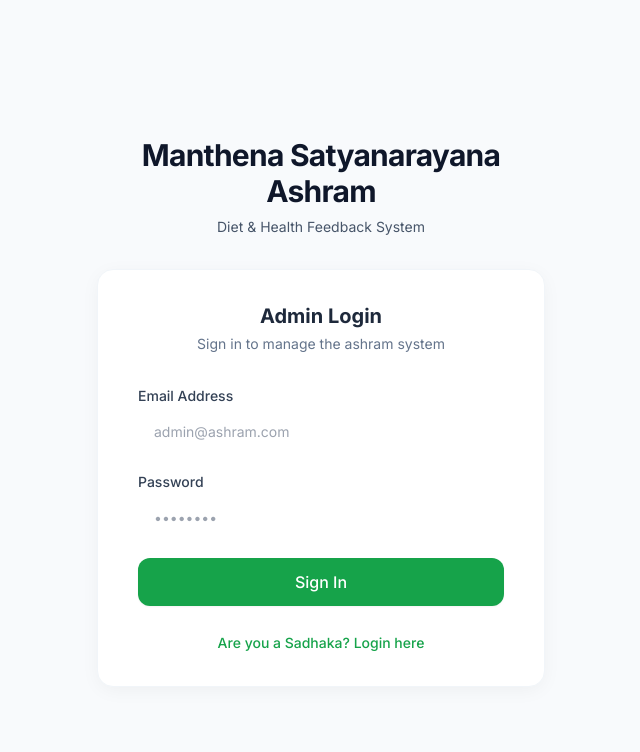
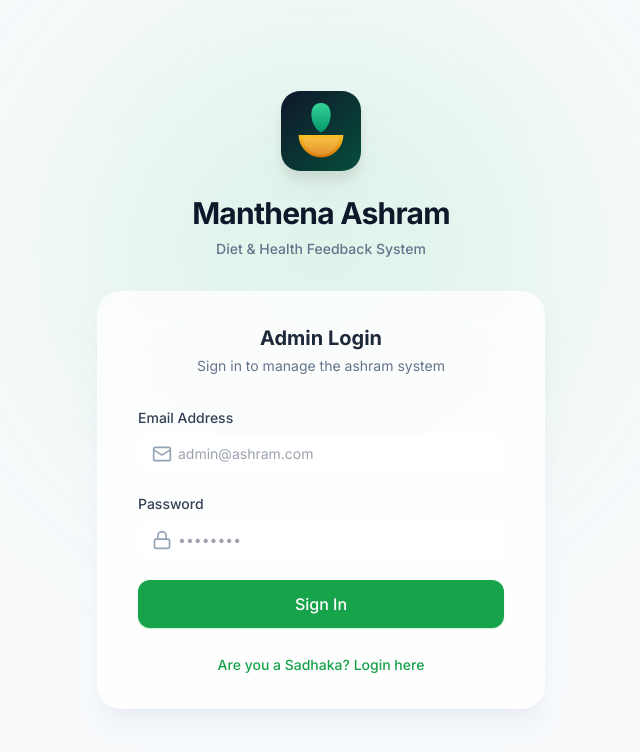
Before and after one commit to Vishnu30543/Meal-Feedback-Platform, a React (Vite) app in the folder frontend/: page /login/admin in a window 1280 px wide. Shown: the top 752 px of the page, without its empty margins (319-959 px from the left). Built offline with nearby package versions, Linux system fonts and the light colour scheme; no server answers.

Commit message:
UX improvements

```diff
--- a/frontend/src/layouts/AuthLayout.tsx
+++ b/frontend/src/layouts/AuthLayout.tsx
@@ -9,18 +9,24 @@ export default function AuthLayout() {
   }
 
   return (
-    <div className="min-h-screen bg-background dark:bg-slate-900 transition-colors duration-300 flex flex-col justify-center py-12 sm:px-6 lg:px-8">
-      <div className="sm:mx-auto sm:w-full sm:max-w-md">
-        <h2 className="mt-6 text-center text-3xl font-extrabold text-slate-900 dark:text-slate-50 tracking-tight">
-          Manthena Satyanarayana Ashram
+    <div className="min-h-screen bg-slate-50 dark:bg-slate-950 flex flex-col justify-center py-12 px-4 sm:px-6 lg:px-8 relative overflow-hidden transition-colors duration-300">
+      {/* Decorative background blobs */}
+      <div className="absolute top-0 left-1/2 -translate-x-1/2 w-full max-w-lg h-[500px] bg-primary-500/10 dark:bg-primary-500/5 blur-[100px] rounded-full pointer-events-none" />
+
+      <div className="sm:mx-auto sm:w-full sm:max-w-md relative z-10">
+        <div className="flex justify-center mb-6">
+          <img src="/favicon.svg" alt="Ashram Logo" className="w-20 h-20 drop-shadow-xl" />
+        </div>
+        <h2 className="text-center text-3xl font-extrabold text-slate-900 dark:text-white tracking-tight">
+          Manthena Ashram
         </h2>
-        <p className="mt-2 text-center text-sm text-slate-600 dark:text-slate-300">
+        <p className="mt-2 text-center text-sm font-medium text-slate-500 dark:text-slate-400">
           Diet & Health Feedback System
         </p>
       </div>
 
-      <div className="mt-8 sm:mx-auto sm:w-full sm:max-w-md">
-        <div className="bg-white dark:bg-slate-800 py-8 px-4 shadow-soft sm:rounded-2xl sm:px-10 border border-slate-100 dark:border-slate-700">
+      <div className="mt-8 sm:mx-auto sm:w-full sm:max-w-md relative z-10">
+        <div className="bg-white/80 dark:bg-slate-900/80 backdrop-blur-xl py-8 px-6 shadow-xl shadow-slate-200/50 dark:shadow-none sm:rounded-3xl sm:px-10 border border-white/20 dark:border-slate-800/50">
           <Outlet />
         </div>
       </div>
--- a/frontend/src/pages/auth/AdminLogin.tsx
+++ b/frontend/src/pages/auth/AdminLogin.tsx
@@ -4,7 +4,7 @@ import { zodResolver } from '@hookform/resolvers/zod';
 import { z } from 'zod';
 import { useAuth } from '../../context/AuthContext';
 import api from '../../api/axios';
-import { Loader2 } from 'lucide-react';
+import { Loader2, Mail, Lock } from 'lucide-react';
 import { Link } from 'react-router-dom';
 
 const loginSchema = z.object({
@@ -53,37 +53,47 @@ export default function AdminLogin() {
       <form onSubmit={handleSubmit(onSubmit)} className="space-y-5">
         <div>
           <label className="label-text">Email Address</label>
+          <div className="relative">
+            <div className="absolute inset-y-0 left-0 pl-3.5 flex items-center pointer-events-none text-slate-400">
+              <Mail className="h-5 w-5" />
+            </div>
             <input
               type="email"
               {...register('email')}
-            className={`input-field ${errors.email ? 'border-red-300 focus:border-red-500 focus:ring-red-500/20' : ''}`}
+              className={`input-field pl-10 ${errors.email ? 'border-red-300 focus:border-red-500 focus:ring-red-500/20' : ''}`}
               placeholder="admin@ashram.com"
             />
+          </div>
           {errors.email && <p className="mt-1.5 text-sm text-red-600">{errors.email.message}</p>}
         </div>
 
         <div>
           <label className="label-text">Password</label>
+          <div className="relative">
+            <div className="absolute inset-y-0 left-0 pl-3.5 flex items-center pointer-events-none text-slate-400">
+              <Lock className="h-5 w-5" />
+            </div>
             <input
               type="password"
               {...register('password')}
-            className={`input-field ${errors.password ? 'border-red-300 focus:border-red-500 focus:ring-red-500/20' : ''}`}
+              className={`input-field pl-10 ${errors.password ? 'border-red-300 focus:border-red-500 focus:ring-red-500/20' : ''}`}
               placeholder="••••••••"
             />
+          </div>
           {errors.password && <p className="mt-1.5 text-sm text-red-600">{errors.password.message}</p>}
         </div>
 
         <button
           type="submit"
           disabled={isSubmitting}
-          className="btn-primary w-full flex justify-center py-3 text-base"
+          className="btn-primary w-full flex justify-center py-3 text-base shadow-primary-500/25 mt-2"
         >
           {isSubmitting ? <Loader2 className="w-5 h-5 animate-spin" /> : 'Sign In'}
         </button>
       </form>
 
       <div className="text-center mt-6">
-        <Link to="/login" className="text-sm font-medium text-primary-600 hover:text-primary-500">
+        <Link to="/login" className="text-sm font-medium text-primary-600 hover:text-primary-500 dark:text-primary-400 dark:hover:text-primary-300 transition-colors">
           Are you a Sadhaka? Login here
         </Link>
       </div>
--- a/frontend/src/pages/auth/ResidentLogin.tsx
+++ b/frontend/src/pages/auth/ResidentLogin.tsx
@@ -4,7 +4,7 @@ import { zodResolver } from '@hookform/resolvers/zod';
 import { z } from 'zod';
 import { useAuth } from '../../context/AuthContext';
 import api from '../../api/axios';
-import { Loader2 } from 'lucide-react';
+import { Loader2, UserCircle, Calendar } from 'lucide-react';
 import { Link } from 'react-router-dom';
 
 const loginSchema = z.object({
@@ -53,36 +53,46 @@ export default function ResidentLogin() {
       <form onSubmit={handleSubmit(onSubmit)} className="space-y-5">
         <div>
           <label className="label-text">Sadhaka ID</label>
+          <div className="relative">
+            <div className="absolute inset-y-0 left-0 pl-3.5 flex items-center pointer-events-none text-slate-400">
+              <UserCircle className="h-5 w-5" />
+            </div>
             <input
               type="text"
               {...register('residentCode')}
-            className={`input-field ${errors.residentCode ? 'border-red-300 focus:border-red-500 focus:ring-red-500/20' : ''}`}
+              className={`input-field pl-10 ${errors.residentCode ? 'border-red-300 focus:border-red-500 focus:ring-red-500/20' : ''}`}
               placeholder="e.g. 1001"
             />
+          </div>
           {errors.residentCode && <p className="mt-1.5 text-sm text-red-600">{errors.residentCode.message}</p>}
         </div>
 
         <div>
           <label className="label-text">Camp Start Date</label>
+          <div className="relative">
+            <div className="absolute inset-y-0 left-0 pl-3.5 flex items-center pointer-events-none text-slate-400">
+              <Calendar className="h-5 w-5" />
+            </div>
             <input
               type="date"
               {...register('campStartDate')}
-            className={`input-field ${errors.campStartDate ? 'border-red-300 focus:border-red-500 focus:ring-red-500/20' : ''}`}
+              className={`input-field pl-10 ${errors.campStartDate ? 'border-red-300 focus:border-red-500 focus:ring-red-500/20' : ''}`}
             />
+          </div>
           {errors.campStartDate && <p className="mt-1.5 text-sm text-red-600">{errors.campStartDate.message}</p>}
         </div>
 
         <button
           type="submit"
           disabled={isSubmitting}
-          className="btn-primary w-full flex justify-center py-3 text-base"
+          className="btn-primary w-full flex justify-center py-3 text-base shadow-primary-500/25 mt-2"
         >
           {isSubmitting ? <Loader2 className="w-5 h-5 animate-spin" /> : 'Enter App'}
         </button>
       </form>
 
       <div className="text-center mt-6">
-        <Link to="/login/admin" className="text-sm font-medium text-slate-500 dark:text-slate-400 dark:text-slate-500 hover:text-slate-700 dark:text-slate-200 transition-colors">
+        <Link to="/login/admin" className="text-sm font-medium text-slate-500 hover:text-slate-700 dark:text-slate-400 dark:hover:text-slate-300 transition-colors">
           Admin Login
         </Link>
       </div>
--- a/frontend/src/pages/resident/Dashboard.tsx
+++ b/frontend/src/pages/resident/Dashboard.tsx
@@ -129,7 +129,11 @@ export default function ResidentDashboard() {
         <div className="bg-white dark:bg-slate-800 rounded-[15px] p-5 sm:p-6 flex flex-col sm:flex-row items-center justify-between gap-4">
           <div className="flex-1 w-full">
             <div className="flex items-center gap-2 mb-1">
-              <h3 className="text-lg font-bold text-slate-800 dark:text-slate-100">Today's Lunch</h3>
+              <h3 className="text-lg font-bold text-slate-800 dark:text-slate-100">
+                {progress?.totalDishes > 0 && !progress?.editable
+                  ? 'Camp Session Completed'
+                  : 'Daily Meal Feedback'}
+              </h3>
               {progress?.totalDishes > 0 && progress?.editable && (progress.ratedDishes < progress.totalDishes || !progress.overallRated) && (
                 <span className="inline-flex items-center gap-1 px-2 py-0.5 rounded text-[10px] font-bold uppercase tracking-wider bg-amber-100 text-amber-700 dark:bg-amber-900/40 dark:text-amber-400">
                   <Bell className="w-3 h-3" /> Pending
@@ -138,8 +142,14 @@ export default function ResidentDashboard() {
             </div>
             {progress?.totalDishes > 0 ? (
               <div>
+                {!progress?.editable ? (
                   <p className="text-slate-500 dark:text-slate-400 text-sm mb-3">
-                  Rated <span className="font-semibold text-slate-800 dark:text-slate-100">{progress?.ratedDishes} / {progress?.totalDishes}</span> items
+                    Thank you for sharing your feedback during your stay.
+                  </p>
+                ) : (
+                  <>
+                    <p className="text-slate-500 dark:text-slate-400 text-sm mb-3">
+                      Reviewed <span className="font-semibold text-slate-800 dark:text-slate-100">{progress?.ratedDishes} of {progress?.totalDishes}</span> dishes
                     </p>
                     <div className="w-full bg-slate-100 dark:bg-slate-800 rounded-full h-2 mb-2 overflow-hidden">
                       <div
@@ -147,6 +157,8 @@ export default function ResidentDashboard() {
                         style={{ width: `${(progress.ratedDishes / progress.totalDishes) * 100}%` }}
                       />
                     </div>
+                  </>
+                )}
               </div>
             ) : (
               <p className="text-slate-500 dark:text-slate-400 text-sm">Menu not available yet</p>
@@ -155,18 +167,23 @@ export default function ResidentDashboard() {
 
           <Link
             to="/resident/menu/today"
-            className={`w-full sm:w-auto shrink-0 flex items-center justify-center px-6 py-3 rounded-xl font-medium transition-all ${progress?.totalDishes > 0
-                ? progress?.ratedDishes === progress?.totalDishes
+            className={`w-full sm:w-auto shrink-0 flex items-center justify-center px-6 py-3 rounded-xl font-medium transition-all ${
+              progress?.totalDishes > 0
+                ? !progress?.editable
+                  ? 'bg-slate-100 dark:bg-slate-800 text-slate-400 dark:text-slate-500 cursor-not-allowed'
+                  : progress?.ratedDishes === progress?.totalDishes
                     ? 'bg-green-50 text-green-700 border border-green-200 hover:bg-green-100'
                     : 'bg-primary-600 text-white shadow-md hover:bg-primary-700 hover:shadow-lg'
                 : 'bg-slate-100 dark:bg-slate-800 text-slate-400 dark:text-slate-500 cursor-not-allowed'
             }`}
             onClick={(e) => {
-              if (!progress?.totalDishes) e.preventDefault();
+              if (!progress?.totalDishes || !progress?.editable) e.preventDefault();
             }}
           >
             {progress?.totalDishes > 0
-              ? progress?.ratedDishes === progress?.totalDishes ? 'Review Ratings' : 'Rate Now'
+              ? !progress?.editable
+                ? 'Camp Ended'
+                : progress?.ratedDishes === progress?.totalDishes ? 'Review Ratings' : 'Rate Now'
               : 'Waiting...'
             }
             <ChevronRight className="w-5 h-5 ml-1" />
@@ -196,7 +213,7 @@ export default function ResidentDashboard() {
         <div className="card p-6">
           <h3 className="text-lg font-bold text-slate-800 dark:text-slate-100 mb-4 flex items-center gap-2">
             <Utensils className="w-5 h-5 text-primary-500" />
-            Today's Menu Directory
+            Explore Today's Menu
           </h3>
           <div className="grid grid-cols-1 sm:grid-cols-2 gap-4">
             {menu.dishes.map((md: any, idx: number) => (
```
Also changed, not shown: 2 other files (tests, documents, lock files or other folders). Lines whose indentation alone changed are shown as unchanged.
